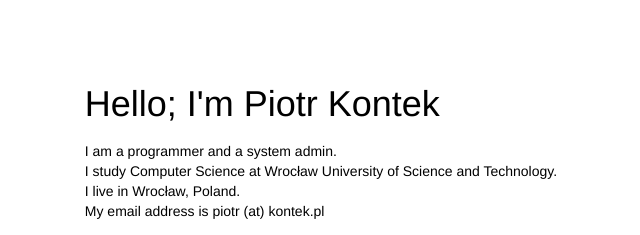
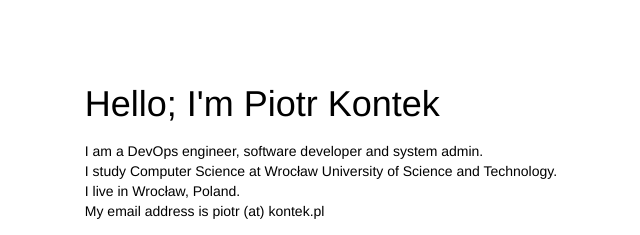
Before and after one commit to piotrkontek/piotr.kontek.pl, a plain HTML site: page index.html in a window 1280 px wide. Shown: the top 235 px of the page, without its empty margins (179-819 px from the left). Drawn offline with nearby package versions, Linux system fonts and the light colour scheme.

Commit message:
small reword, update public_key.txt

```diff
--- a/index.html
+++ b/index.html
@@ -26,7 +26,7 @@
 			<div class="Aligner">
 				<div class="Aligner-item Aligner-item--fixed border-box">
 					<h1>Hello; I'm Piotr Kontek</h1>
-					<p>I am a programmer and a system admin.
+					<p>I am a DevOps engineer, software developer and system admin.
 						<br>I study Computer Science at Wrocław University of Science and Technology.
 						<br>I live in Wrocław, Poland.
 						<br>My email address is piotr (at) kontek.pl
```
Also changed, not shown: public_key.txt.
